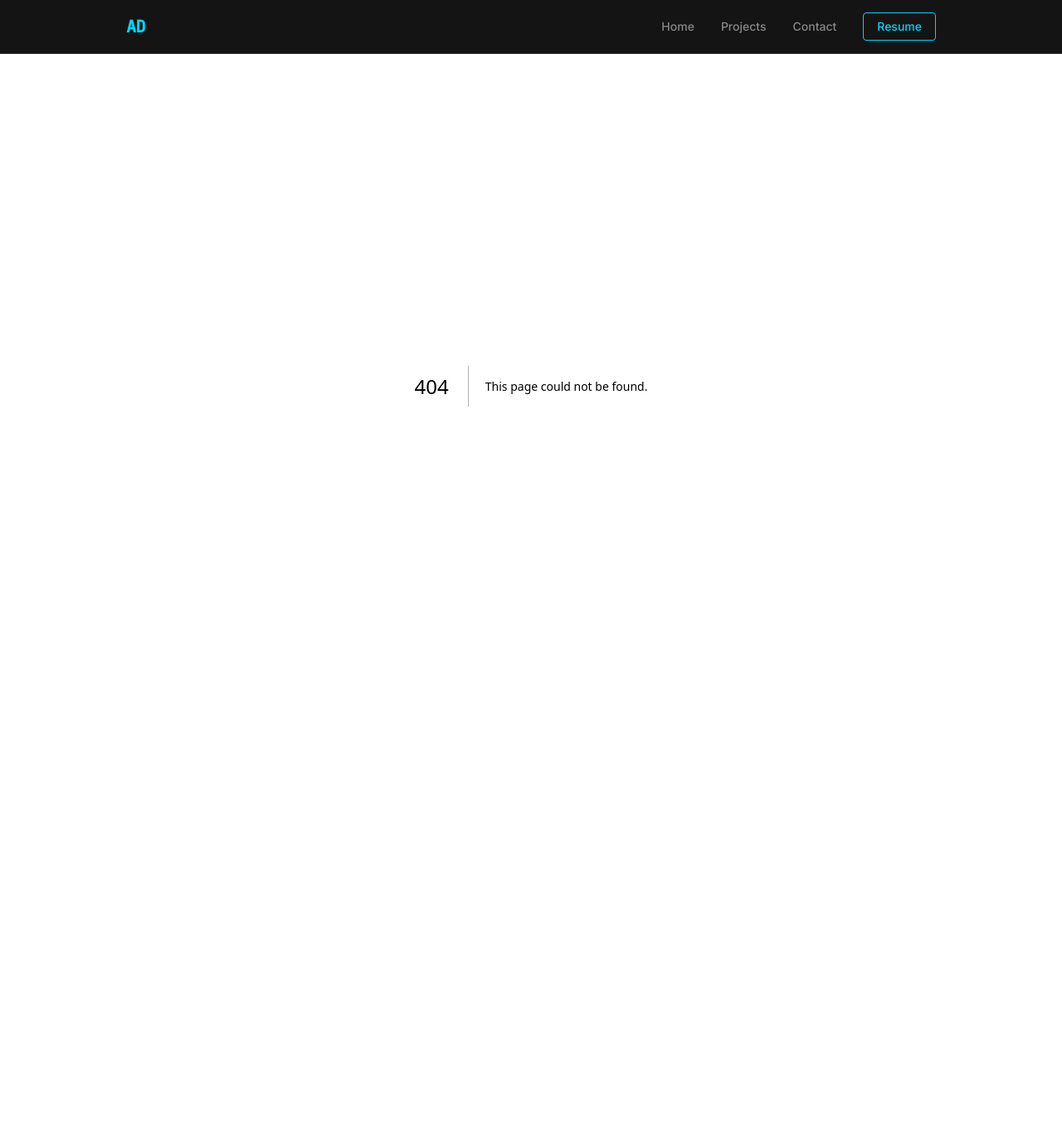
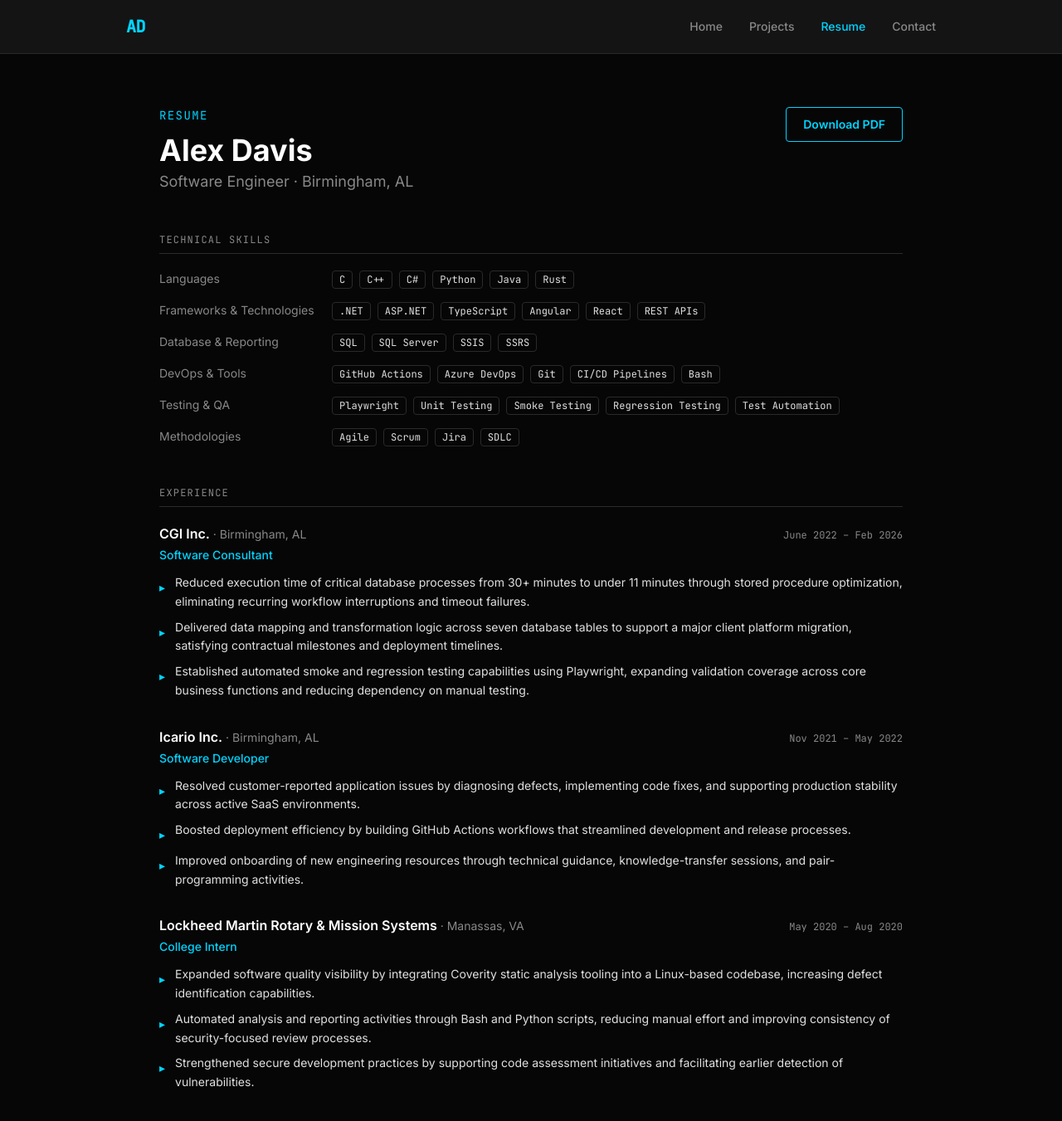
Before and after one commit to adavis25/adavis25.github.io, a Next.js app: page /resume in a window 1280 px wide. Before the commit this address had no page. Shown: the top 1351 px of the page at 83% size. Before the commit the page ends 865 px from the top, so only its background shows below. Built offline with nearby package versions, Linux system fonts and the light colour scheme.

Commit message:
Update Resume

```diff
--- /dev/null
+++ b/app/resume/page.tsx
@@ -0,0 +1,166 @@
+const skills = [
+  {
+    category: "Languages",
+    items: ["C", "C++", "C#", "Python", "Java", "Rust"],
+  },
+  {
+    category: "Frameworks & Technologies",
+    items: [".NET", "ASP.NET", "TypeScript", "Angular", "React", "REST APIs"],
+  },
+  {
+    category: "Database & Reporting",
+    items: ["SQL", "SQL Server", "SSIS", "SSRS"],
+  },
+  {
+    category: "DevOps & Tools",
+    items: ["GitHub Actions", "Azure DevOps", "Git", "CI/CD Pipelines", "Bash"],
+  },
+  {
+    category: "Testing & QA",
+    items: ["Playwright", "Unit Testing", "Smoke Testing", "Regression Testing", "Test Automation"],
+  },
+  {
+    category: "Methodologies",
+    items: ["Agile", "Scrum", "Jira", "SDLC"],
+  },
+];
+
+const experience = [
+  {
+    company: "CGI Inc.",
+    location: "Birmingham, AL",
+    title: "Software Consultant",
+    dates: "June 2022 – Feb 2026",
+    bullets: [
+      "Reduced execution time of critical database processes from 30+ minutes to under 11 minutes through stored procedure optimization, eliminating recurring workflow interruptions and timeout failures.",
+      "Delivered data mapping and transformation logic across seven database tables to support a major client platform migration, satisfying contractual milestones and deployment timelines.",
+      "Established automated smoke and regression testing capabilities using Playwright, expanding validation coverage across core business functions and reducing dependency on manual testing.",
+    ],
+  },
+  {
+    company: "Icario Inc.",
+    location: "Birmingham, AL",
+    title: "Software Developer",
+    dates: "Nov 2021 – May 2022",
+    bullets: [
+      "Resolved customer-reported application issues by diagnosing defects, implementing code fixes, and supporting production stability across active SaaS environments.",
+      "Boosted deployment efficiency by building GitHub Actions workflows that streamlined development and release processes.",
+      "Improved onboarding of new engineering resources through technical guidance, knowledge-transfer sessions, and pair-programming activities.",
+    ],
+  },
+  {
+    company: "Lockheed Martin Rotary & Mission Systems",
+    location: "Manassas, VA",
+    title: "College Intern",
+    dates: "May 2020 – Aug 2020",
+    bullets: [
+      "Expanded software quality visibility by integrating Coverity static analysis tooling into a Linux-based codebase, increasing defect identification capabilities.",
+      "Automated analysis and reporting activities through Bash and Python scripts, reducing manual effort and improving consistency of security-focused review processes.",
+      "Strengthened secure development practices by supporting code assessment initiatives and facilitating earlier detection of vulnerabilities.",
+    ],
+  },
+  {
+    company: "Brasfield & Gorrie LLC",
+    location: "Birmingham, AL",
+    title: "Application Development Co-op",
+    dates: "Aug 2017 – Dec 2017  ·  May 2018 – Aug 2018  ·  Jan 2019 – May 2019",
+    bullets: [
+      "Advanced enterprise modernization by migrating application components from AngularJS to Angular, improving maintainability and positioning systems for future enhancements.",
+      "Developed REST-based services and SQL Server integrations that supported application functionality and business process execution.",
+      "Expanded expertise across frontend development, backend integration, and database technologies across multiple co-op engagements.",
+    ],
+  },
+];
+
+export default function ResumePage() {
+  return (
+    <main className="min-h-[calc(100vh-4rem)] bg-cyber-bg px-6 py-16">
+      <div className="max-w-4xl mx-auto">
+
+        {/* Header */}
+        <div className="flex flex-col sm:flex-row sm:items-start sm:justify-between gap-6 mb-12">
+          <div>
+            <p className="text-cyber-accent font-mono text-sm mb-3 tracking-widest uppercase">Resume</p>
+            <h1 className="text-4xl font-bold text-white mb-1">Alex Davis</h1>
+            <p className="text-cyber-muted text-lg">Software Engineer · Birmingham, AL</p>
+          </div>
+          <a
+            href="/resume.pdf"
+            download
+            className="self-start shrink-0 px-5 py-2.5 border border-cyber-accent text-cyber-accent font-semibold text-sm rounded hover:bg-cyber-accent hover:text-black transition"
+          >
+            Download PDF
+          </a>
+        </div>
+
+        {/* Skills */}
+        <section className="mb-12">
+          <h2 className="font-mono text-xs text-cyber-muted uppercase tracking-widest mb-5 pb-2 border-b border-cyber-border">
+            Technical Skills
+          </h2>
+          <div className="flex flex-col gap-4">
+            {skills.map(({ category, items }) => (
+              <div key={category} className="flex flex-col sm:flex-row sm:items-start gap-2 sm:gap-4">
+                <span className="shrink-0 w-48 text-cyber-muted text-sm">{category}</span>
+                <div className="flex flex-wrap gap-2">
+                  {items.map((item) => (
+                    <span
+                      key={item}
+                      className="font-mono text-xs px-2 py-0.5 rounded border border-cyber-border text-cyber-text"
+                    >
+                      {item}
+                    </span>
+                  ))}
+                </div>
+              </div>
+            ))}
+          </div>
+        </section>
+
+        {/* Experience */}
+        <section className="mb-12">
+          <h2 className="font-mono text-xs text-cyber-muted uppercase tracking-widest mb-5 pb-2 border-b border-cyber-border">
+            Experience
+          </h2>
+          <div className="flex flex-col gap-8">
+            {experience.map((role) => (
+              <div key={`${role.company}-${role.title}`}>
+                <div className="flex flex-col sm:flex-row sm:items-baseline sm:justify-between gap-1 mb-1">
+                  <div>
+                    <span className="font-semibold text-white">{role.company}</span>
+                    <span className="text-cyber-muted text-sm"> · {role.location}</span>
+                  </div>
+                  <span className="font-mono text-xs text-cyber-muted shrink-0">{role.dates}</span>
+                </div>
+                <p className="text-cyber-accent text-sm font-medium mb-3">{role.title}</p>
+                <ul className="flex flex-col gap-2">
+                  {role.bullets.map((bullet, i) => (
+                    <li key={i} className="flex gap-3 text-cyber-text text-sm leading-relaxed">
+                      <span className="text-cyber-accent mt-1.5 shrink-0">▸</span>
+                      {bullet}
+                    </li>
+                  ))}
+                </ul>
+              </div>
+            ))}
+          </div>
+        </section>
+
+        {/* Education */}
+        <section>
+          <h2 className="font-mono text-xs text-cyber-muted uppercase tracking-widest mb-5 pb-2 border-b border-cyber-border">
+            Education
+          </h2>
+          <div className="flex flex-col sm:flex-row sm:items-baseline sm:justify-between gap-1">
+            <div>
+              <p className="font-semibold text-white">Bachelor of Science in Computer Science</p>
+              <p className="text-cyber-muted text-sm">The University of Alabama · Tuscaloosa, AL</p>
+            </div>
+            <span className="font-mono text-xs text-cyber-muted shrink-0">December 2021</span>
+          </div>
+        </section>
+
+      </div>
+    </main>
+  );
+}
--- a/components/Navbar.tsx
+++ b/components/Navbar.tsx
@@ -6,6 +6,7 @@ import { usePathname } from "next/navigation";
 const navLinks = [
   { href: "/", label: "Home" },
   { href: "/projects", label: "Projects" },
+  { href: "/resume", label: "Resume" },
   { href: "/contact", label: "Contact" },
 ];
 
@@ -36,14 +37,6 @@ export default function Navbar() {
               {label}
             </Link>
           ))}
-          <a
-            href="/resume.pdf"
-            target="_blank"
-            rel="noopener noreferrer"
-            className="text-sm font-medium px-4 py-1.5 border border-cyber-accent text-cyber-accent rounded hover:bg-cyber-accent hover:text-black transition"
-          >
-            Resume
-          </a>
         </div>
       </div>
     </nav>
```
Also changed, not shown: 1 other file (tests, documents, lock files or other folders).
